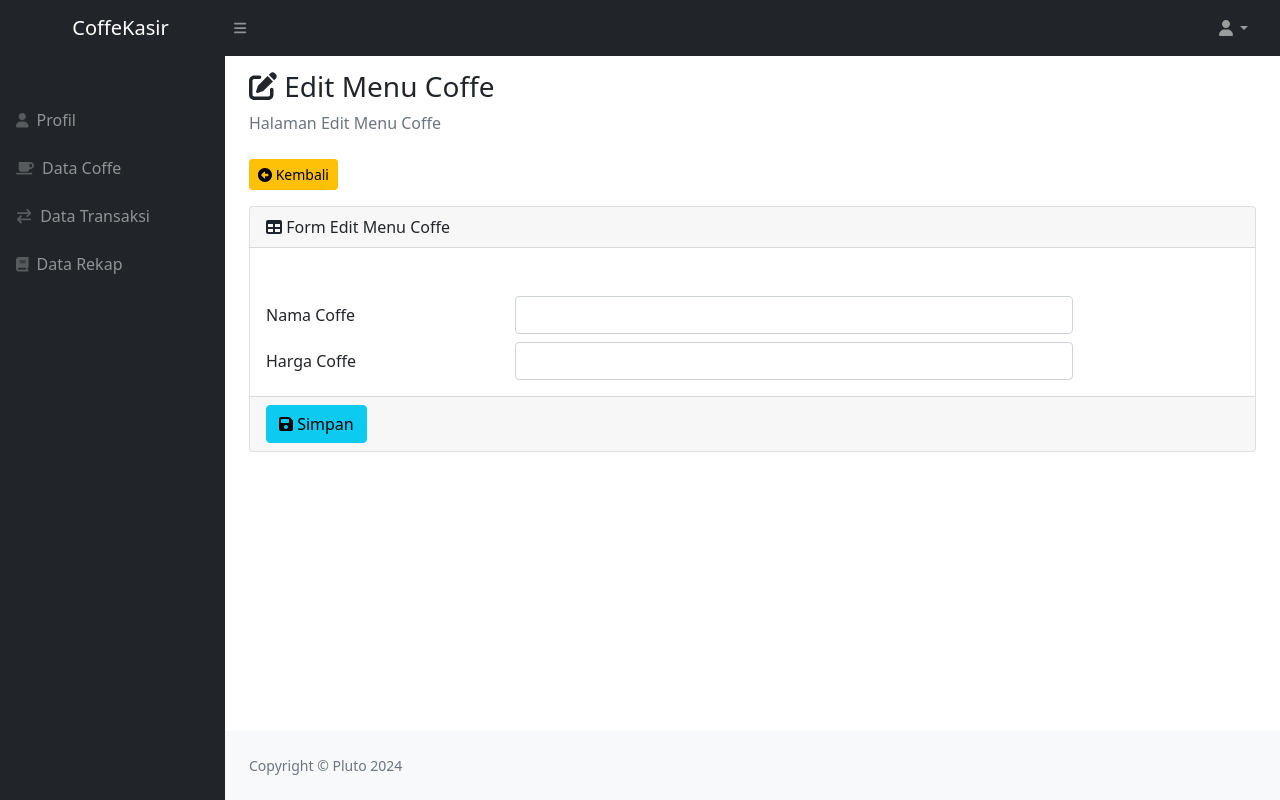
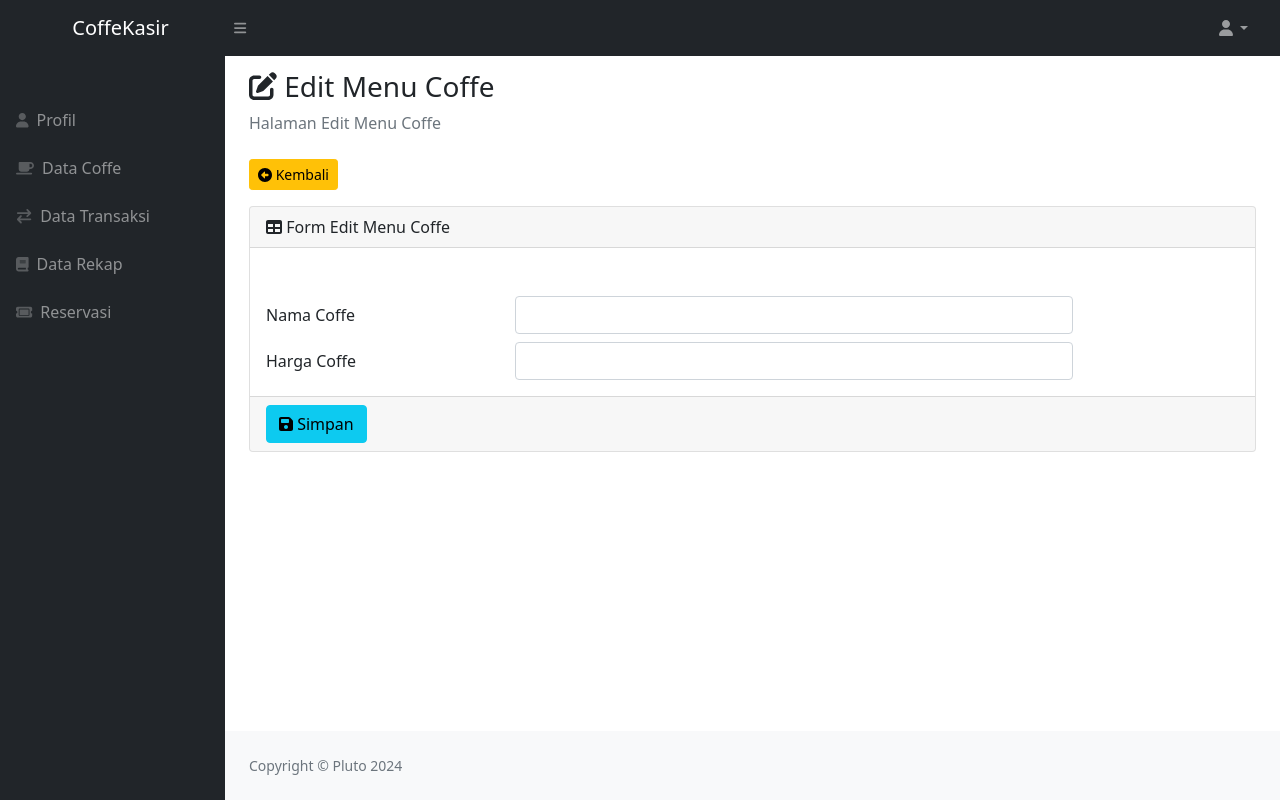
Before and after one commit to AnasKhalif/CoffeKasir, a PHP site: page /editmenucoffe.php?notif=editkosong in a window 1280 px wide. Run offline with PHP 8.4, Linux system fonts and the light colour scheme; the visitor is signed in with stand-in values (Sample User, id 1); data that the repository does not hold is empty; some libraries are stand-ins or nearby versions.

Commit message:
fix page reservasi

```diff
--- a/datacoffe.php
+++ b/datacoffe.php
@@ -88,6 +88,10 @@ if ((isset($_GET['aksi'])) && (isset($_GET['data']))) {
                             <a class="nav-link" href="datarekap.php">
                                 <div class="sb-nav-link-icon"><i class="fas fa-book"></i></div>
                                 Data Rekap
+                            </a>
+                            <a class="nav-link" href="reservasi.php">
+                                <div class="sb-nav-link-icon"><i class="fas fa-ticket"></i></div>
+                                Reservasi
                             </a>
                         <?php
 
--- a/editmenucoffe.php
+++ b/editmenucoffe.php
@@ -101,19 +101,16 @@ if (isset($_GET['data'])) {
                                 <div class="sb-nav-link-icon"><i class="fas fa-book"></i></div>
                                 Data Rekap
                             </a>
+                            <a class="nav-link" href="reservasi.php">
+                                <div class="sb-nav-link-icon"><i class="fas fa-ticket"></i></div>
+                                Reservasi
+                            </a>
                         <?php
 
                         else :
 
                         ?>
-                            <a class="nav-link" href="datatransaksi.php">
-                                <div class="sb-nav-link-icon"><i class="fas fa-exchange"></i></div>
-                                Data Transaksi
-                            </a>
-                            <a class="nav-link" href="datarekap.php">
-                                <div class="sb-nav-link-icon"><i class="fas fa-book"></i></div>
-                                Data Rekap
-                            </a>
+
                         <?php endif; ?>
                     </div>
                 </div>
```
Also changed, not shown: tambahdatatransaksi.php (+8 -0 lines), tambahmenucoffe.php (+5 -8 lines).
